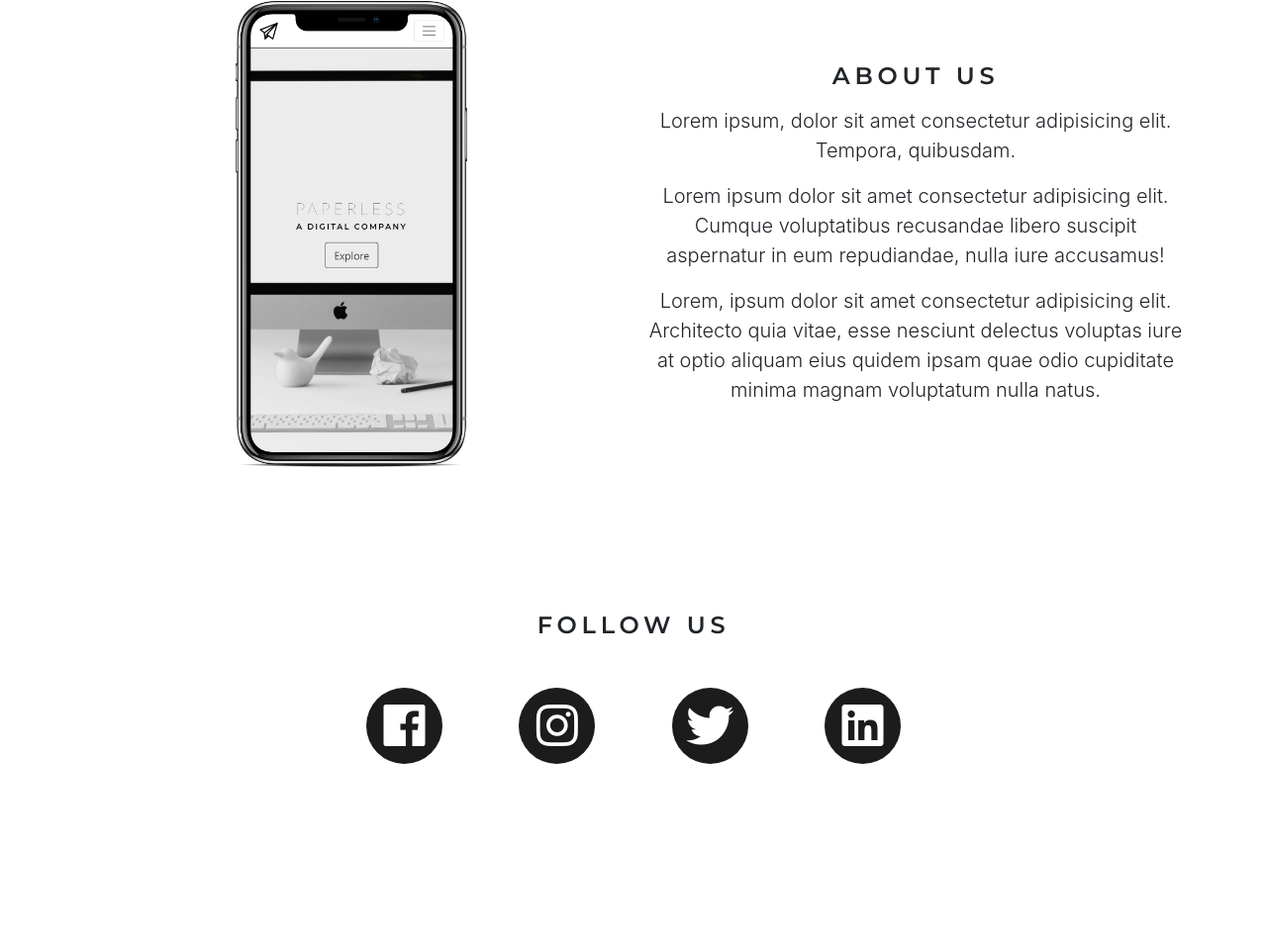
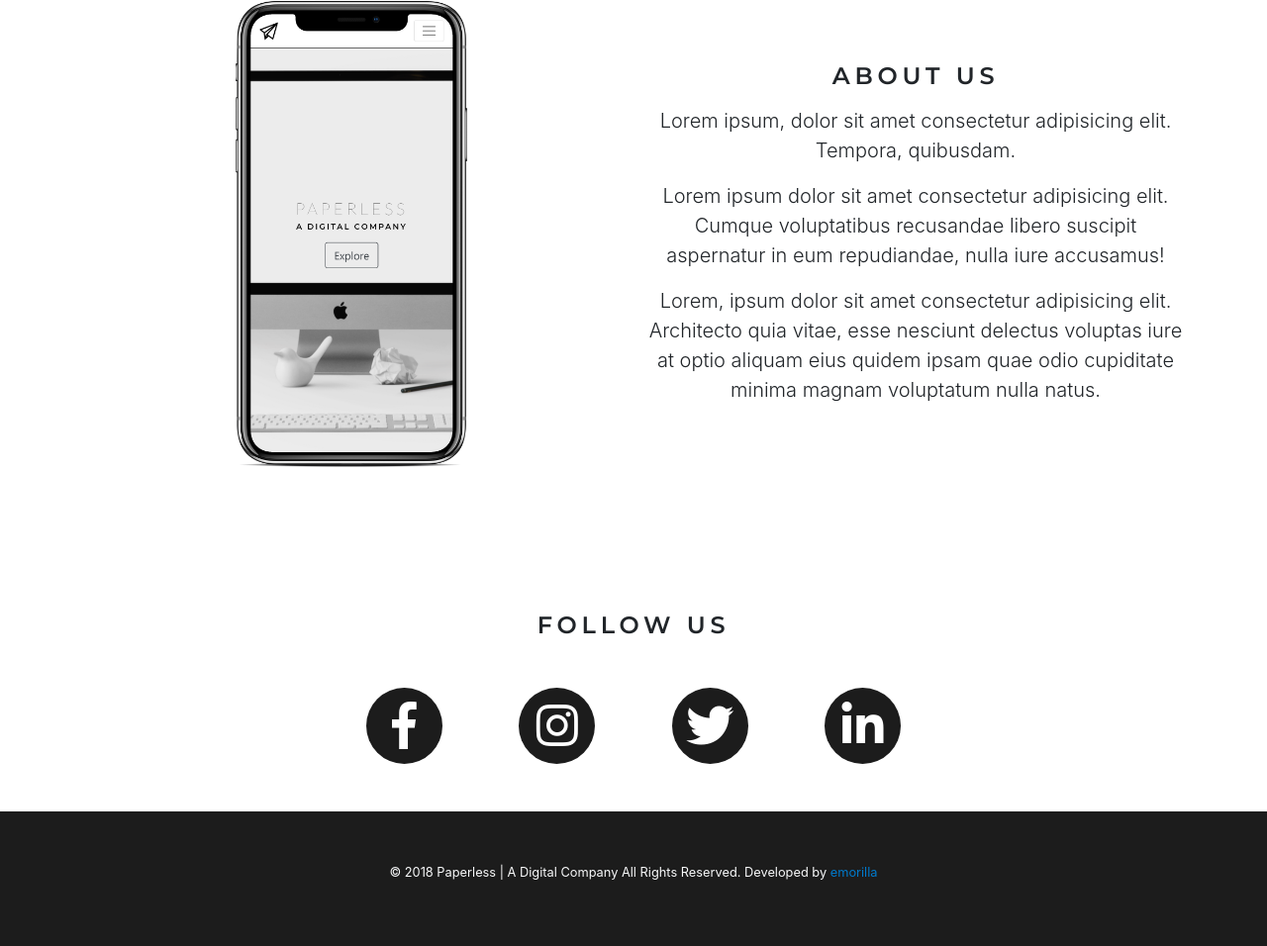
Before and after one commit to emorilla/project-one, a website with bundled scripts: page src/index.html in a window 1280 px wide. Shown: the part 882-1838 px from the top of the page at 99% size. Before the commit the page ends 1702 px from the top, so only its background shows below. Built offline with nearby package versions, Linux system fonts and the light colour scheme.

Commit message:
Added Footer

```diff
--- a/src/index.html
+++ b/src/index.html
@@ -96,7 +96,7 @@
           <div class="d-flex justify-content-between">
             <div>
               <a href="#!" target="_blank">
-                <i class="fab fa-facebook"></i>
+                <i class="fab fa-facebook-f"></i>
               </a>
             </div>
             <div>
@@ -111,7 +111,7 @@
             </div>
             <div>
               <a href="#!" target="_blank">
-                <i class="fab fa-linkedin"></i>
+                <i class="fab fa-linkedin-in"></i>
               </a>
             </div>
           </div>
@@ -119,6 +119,10 @@
       </div>
     </div>
   </section>
+
+  <footer id="main-footer" class="p-5 bg-secondary text-center text-light">
+    <p><small>&copy; 2018 Paperless | A Digital Company All Rights Reserved. Developed by <span class="text-primary">emorilla</span></small></p>
+  </footer>
 
   <script src="assets/js/jquery.min.js"></script>
   <script src="assets/js/popper.min.js"></script>
--- a/src/scss/_responsiveness.scss
+++ b/src/scss/_responsiveness.scss
@@ -47,7 +47,7 @@
 @include mediaSm {
 
   .lead {
-    font-size: 0.9em;
+    font-size: 0.95em;
   }
 
   .navbar {
--- a/src/scss/theme.scss
+++ b/src/scss/theme.scss
@@ -69,7 +69,7 @@ h3 {
     border-radius: 0.8em;
 
     &:hover {
-      color: $secondary-color;
+      background: $secondary-color;
       @include easeOut;
     }
   }
```
Also changed, not shown: src/assets/css/bootstrap.css, src/assets/css/theme.css.
